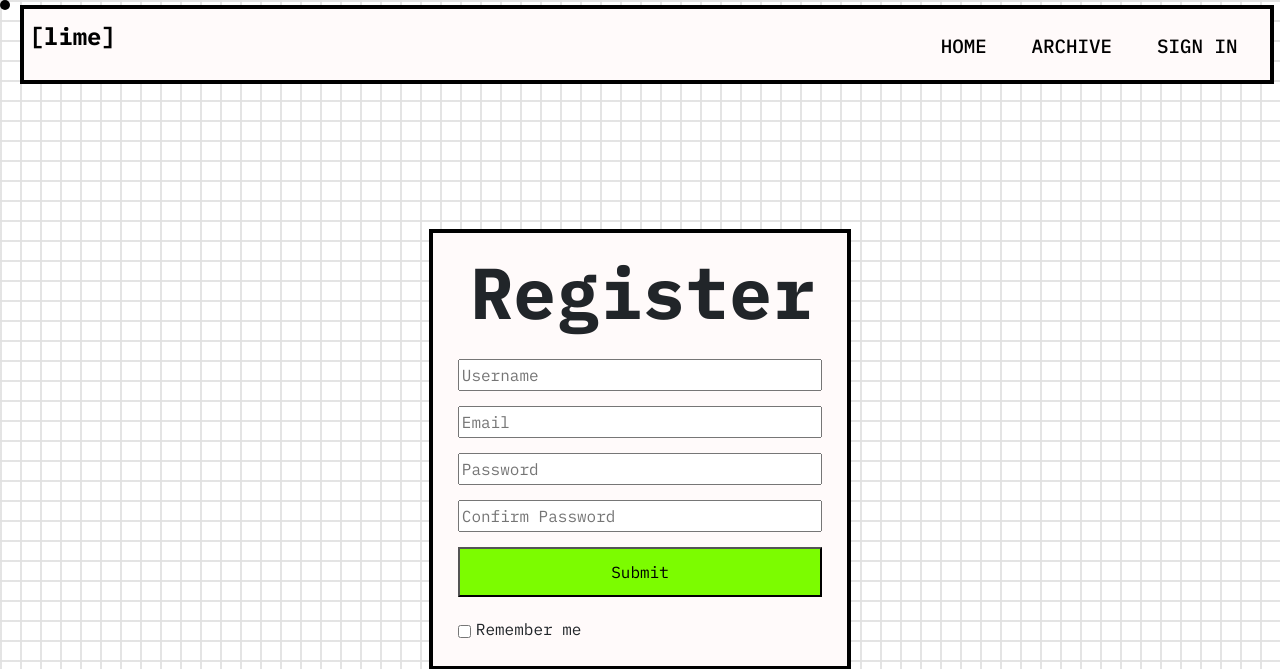
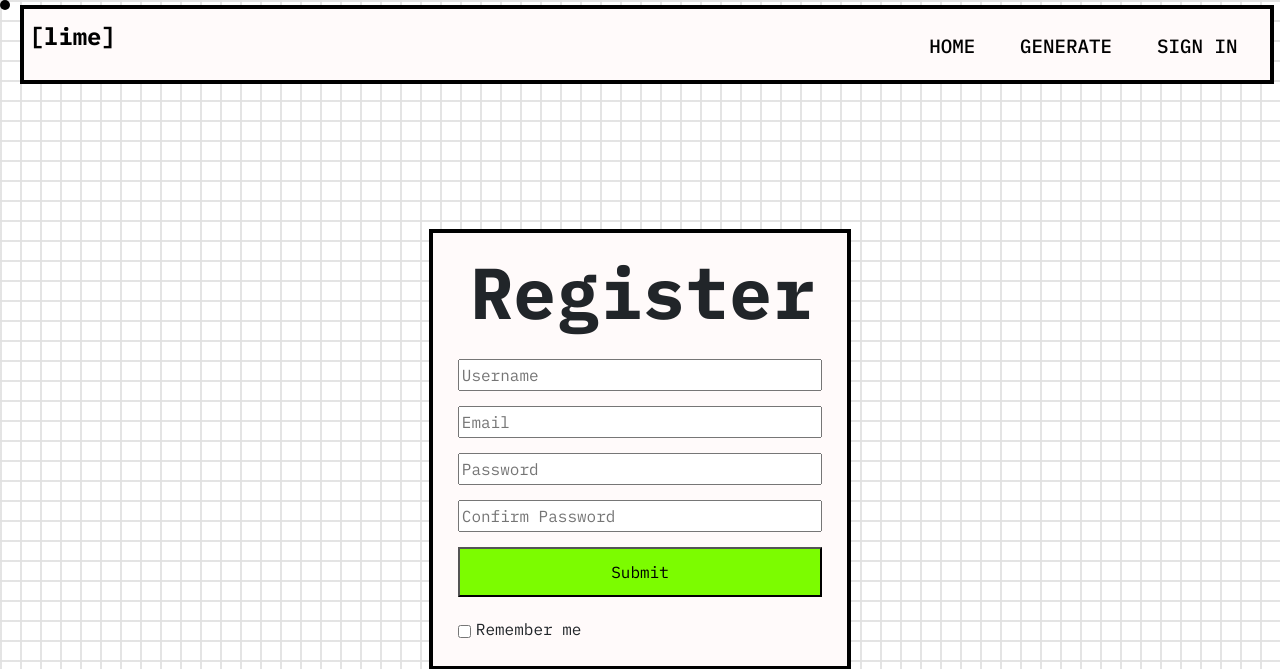
Before and after one commit to anikdey72196-ops/Lime-Stack-backup, a Flask app: template app/templates/registration.html in a window 1280 px wide. Shown: the top 669 px of the page. Run offline with Flask 3, Linux system fonts and the light colour scheme; the template is opened without the code that fills it, so the values that code supplies are empty, except form fields; form fields are guessed from the names that the template uses.

Commit message:
Change link text from Archive to Generate
Update the navigation link text in the index template from "ARCHIVE" to "GENERATE" to better reflect its functionality.

Replit-Commit-Author: Agent
Replit-Commit-Session-Id: 697a7272-881c-4a75-85ba-9add7bd7aec2
Replit-Commit-Checkpoint-Type: full_checkpoint
Replit-Commit-Event-Id: d4265aed-9dbe-41bd-bdcb-ffd805c7ad0f
Replit-Commit-Screenshot-Url: https://storage.googleapis.com/screenshot-production-us-central1/956380d3-db78-4a27-826f-f2ab9e9c9f7f/697a7272-881c-4a75-85ba-9add7bd7aec2/vDo9ZON
Replit-Helium-Checkpoint-Created: true

```diff
--- a/app/templates/index.html
+++ b/app/templates/index.html
@@ -48,7 +48,7 @@
                     <a href="{{url_for('home')}}" class="nav_links {% if request.endpoint == 'home' %}active-green{% endif %}">HOME</a>
                 </li>
                 <li id="nav_contents">
-                    <a href="{{url_for('archive')}}" class="nav_links {% if request.endpoint == 'archive' %}active-green{% endif %}">ARCHIVE</a>
+                    <a href="{{url_for('archive')}}" class="nav_links {% if request.endpoint == 'archive' %}active-green{% endif %}">GENERATE</a>
                 </li>
                 <li id="nav_contents">
                     {% if current_user.is_authenticated %}
```
Also changed, not shown: 1 other file.
